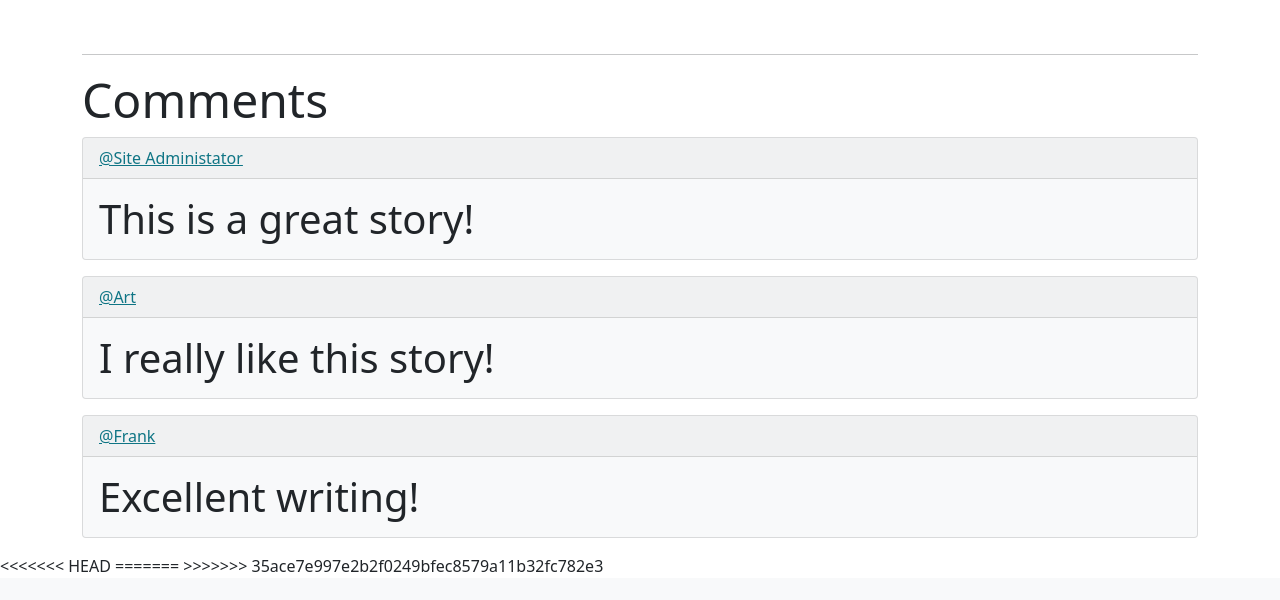
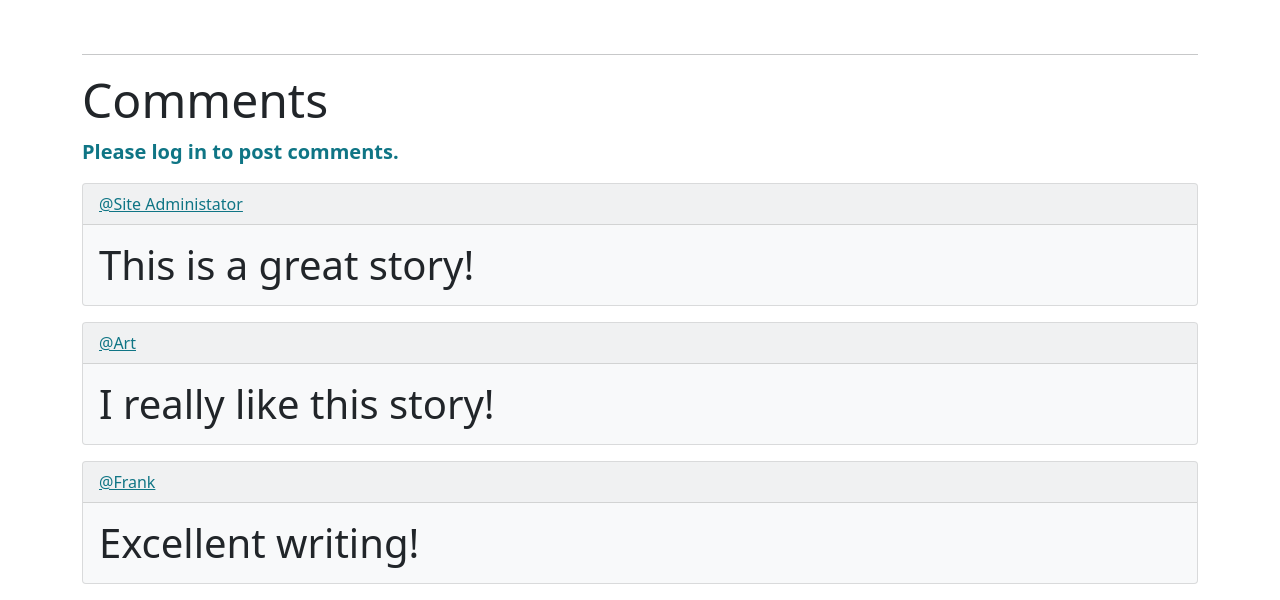
Before and after one commit to LiamOsler/NewsWebsite, a PHP site: page /article.php?articleID=1 in a window 1280 px wide. Shown: the part 948-1548 px from the top of the page. Before the commit the page ends 1520 px from the top, so only its background shows below. Run offline with PHP 8.4, Linux system fonts and the light colour scheme; data comes from the database, SQL or seed files in the repository; some libraries are stand-ins or nearby versions.

Commit message:
Feedback messages for comments and contact

```diff
--- a/website/about.php
+++ b/website/about.php
@@ -49,17 +49,17 @@
     </div>
     <div class="container">
         <h2>Contact Us</h2>
-        <div id="contact-form-feedback">
+        <div id="contact-form-feedback" class="message lead">
             <?php echo $contactFormFeedback;?>
         </div>
         <form action="about.php" method="POST">
             <div class="form-group">
                 <label for="contact-name">Enter your name:</label>
-                <input type="text" class="form-control" id="contact-name" placeholder="Name" name="contact-name" >
+                <input type="text" class="form-control" id="contact-name" placeholder="Name" name="contact-name" required>
             </div>
             <div class="form-group">
                 <label for="contact-msg">Message:</label>
-                <textarea class="form-control" id="contact-msg" placeholder="Enter your message here..." name="contact-msg" rows=5></textarea>
+                <textarea class="form-control" id="contact-msg" placeholder="Enter your message here..." name="contact-msg" rows=5 required></textarea>
             </div>
             <button class="btn btn-info btn-lg" name="contact-us" type="submit" >Submit Message</button>
         </form>
--- a/website/css/main.css
+++ b/website/css/main.css
@@ -64,16 +64,6 @@ background: rgba(0, 0, 0, 0.2);
     color: white;
 }
 
-
-.card{
-    margin-bottom: 1em;
-}
-
-.card:hover {
-    box-shadow: 0 0 11px rgba(33,33,33,.2);
-}
-
-
 .jumbotron a {
     color: #0dcaf0;
 }
@@ -122,6 +112,8 @@ background: rgba(0, 0, 0, 0.2);
     color: white;
 }
 
+/* Button styles */
+
 #profile-button, #login-button, #logout-button, #newuser-button{
     margin-left: .5em !important;
     float: right;
@@ -133,7 +125,7 @@ background: rgba(0, 0, 0, 0.2);
 
 #logout-button:active + a{
     color: white;
-
+}
 
 /* Card styles */
 
@@ -143,3 +135,18 @@ background: rgba(0, 0, 0, 0.2);
 
 .card:hover {
     box-shadow: 0 0 11px rgba(33,33,33,.2);
+}
+
+.card{
+    margin-bottom: 1em;
+}
+
+.card:hover {
+    box-shadow: 0 0 11px rgba(33,33,33,.2);
+}
+
+/* Custom message stylings */
+.message {
+    color: #0f7585;
+    font-weight: bold;
+}
--- a/website/inc/components/articledisplay.php
+++ b/website/inc/components/articledisplay.php
@@ -51,9 +51,14 @@
 </div>
 
 <?php
-  // Close if statement checking for user login status
   }
+  // Notify user that they need to log in to post comments
+  ?>
+  <div class="message lead">
+    <p>Please log in to post comments.</p>
+  </div>
 
+  <?php
   // Display comments regardless of login status
   $querySQL = "   SELECT commentID, commentText, userName, users.userID as commenterID FROM articleComments
                   JOIN articles ON articleComments.articleID = articles.articleID
@@ -79,7 +84,3 @@
       ?>
     </div>
   </div>
-<<<<<<< HEAD
-=======
-</div>
->>>>>>> 35ace7e997e2b2f0249bfec8579a11b32fc782e3
```
